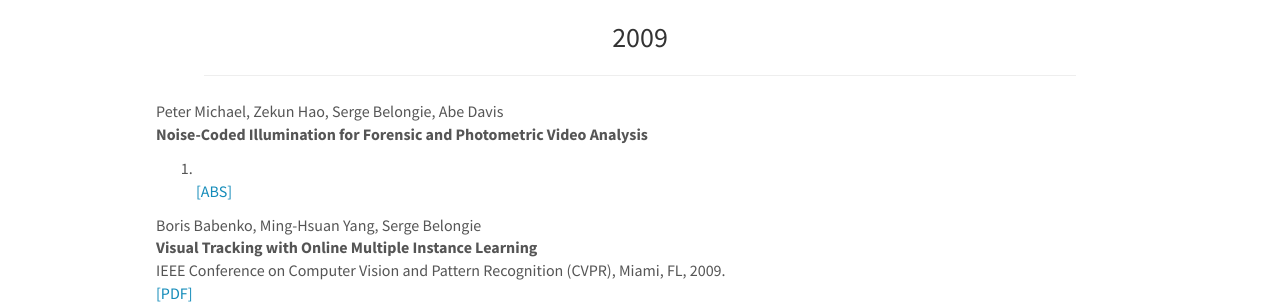
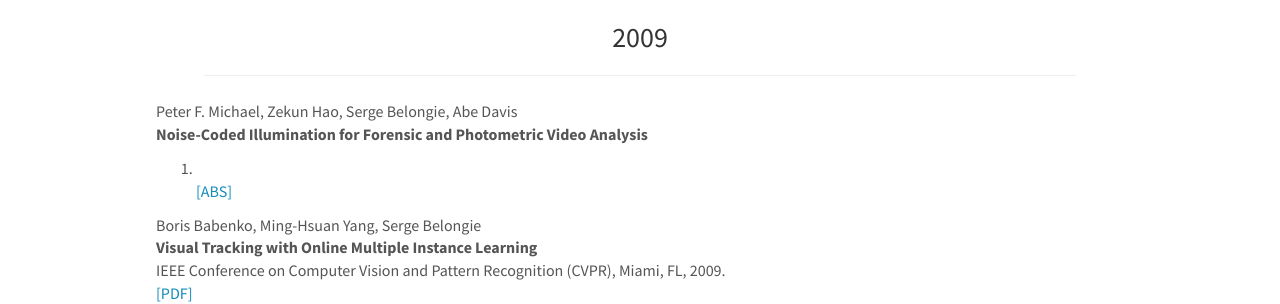
Before and after one commit to BelongieLab/belongielab.github.io, a Jekyll site: the page built from _pages/publications.md, in a window 1280 px wide and 900 px high, scrolled down 20304 px. Shown: the part 159-463 px from the top of the window. Built offline with Jekyll 4.4.1, drawn with Linux system fonts in a browser that asks for light colours; nearby versions of some CDN libraries.

Commit message:
minor edits

```diff
--- a/_data/publist.yml
+++ b/_data/publist.yml
@@ -1,4 +1,4 @@
-- author: Peter Michael, Zekun Hao, Serge Belongie, Abe Davis
+- author: "Peter F. Michael, Zekun Hao, Serge Belongie, Abe Davis"
   year: '2025'
   journal: ACM Transactions on Graphics
   link:
```
